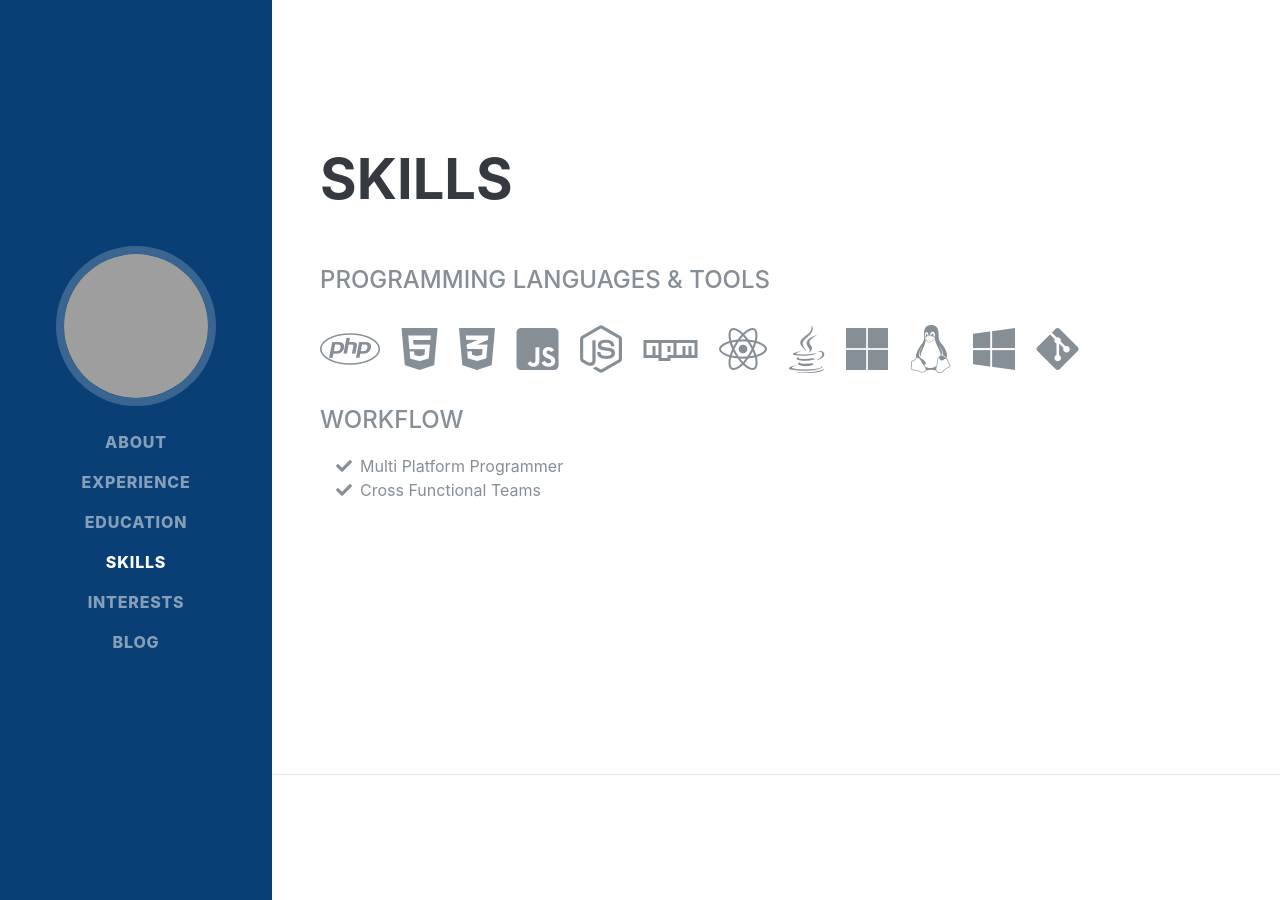
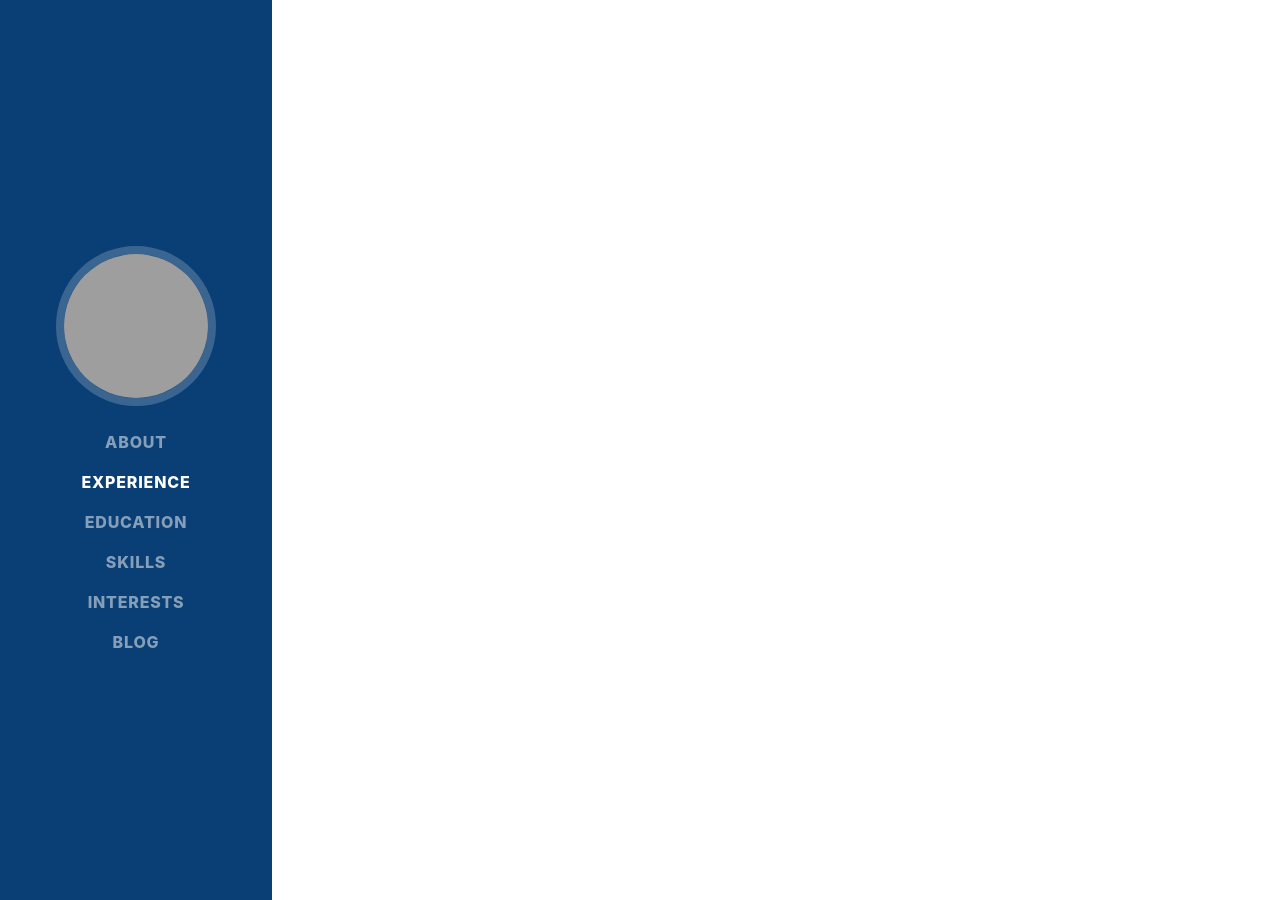
Before and after one commit to ananurdiana/ananurdiana.github.io, a Jekyll site: the page built from page_404.md, in a window 1280 px wide and 900 px high, scrolled down 3729 px. Built offline with Jekyll 4.4.1, drawn with Linux system fonts in a browser that asks for light colours; some web fonts are replaced; our own code applies the rules of GitHub Pages for plain Markdown files; some of the changed text lies outside the part shown; grey boxes are pictures that could not be loaded.

Commit message:
Update default.html

```diff
--- a/_layouts/default.html
+++ b/_layouts/default.html
@@ -97,10 +97,12 @@
 		<hr class="m-0">
 
 		<section class="resume-section p-3 p-lg-5 d-flex align-items-center">
-			{{ content }}
+			<div class="w-100">
+				{{ content }}
+			</div>
 		</section>
 
-		<section class="resume-section p-3 p-lg-5 d-flex justify-content-center" id="experience">
+		<section class="resume-section p-3 p-lg-5 d-flex align-items-center" id="experience">
 			<div class="w-100">
 				<h2 class="mb-5">Experience</h2>
 
@@ -140,125 +142,6 @@
 			</div>
 
 		</section>
-
-		<hr class="m-0">
-
-		<section class="resume-section p-3 p-lg-5 d-flex align-items-center" id="education">
-			<div class="w-100">
-				<h2 class="mb-5">Education</h2>
-
-				<div class="resume-item d-flex flex-column flex-md-row justify-content-between mb-5">
-					<div class="resume-content">
-						<h3 class="mb-0">Widyatama University</h3>
-						<div class="subheading mb-3">Bachelor of Engineering</div>
-						<div>Technical Information</div>
-						<!-- <p>GPA: 3.48</p> -->
-					</div>
-					<div class="resume-date text-md-right">
-						<span class="text-primary">2013 - 2015</span>
-					</div>
-				</div>
-
-				<div class="resume-item d-flex flex-column flex-md-row justify-content-between mb-5">
-					<div class="resume-content">
-						<h3 class="mb-0">Politeknik LP3I Bandung </h3>
-						<div class="subheading mb-3">Diploma of Informatic Management</div>
-						<div>Informatic Management</div>
-						<!-- <p>GPA: 3.67</p> -->
-					</div>
-					<div class="resume-date text-md-right">
-						<span class="text-primary">2010 - 2013</span>
-					</div>
-				</div>
-
-				<div class="resume-item d-flex flex-column flex-md-row justify-content-between">
-					<div class="resume-content">
-						<h3 class="mb-0">SMAN 1 Banjar</h3>
-						<div class="subheading mb-3">Natural Science</div>
-						<!-- <p>GPA: 3.56</p> -->
-					</div>
-					<div class="resume-date text-md-right">
-						<span class="text-primary">2007 - 2010</span>
-					</div>
-				</div>
-
-			</div>
-		</section>
-
-		<hr class="m-0">
-
-		<section class="resume-section p-3 p-lg-5 d-flex align-items-center" id="skills">
-			<div class="w-100">
-				<h2 class="mb-5">Skills</h2>
-
-				<div class="subheading mb-3">Programming Languages &amp; Tools</div>
-				<ul class="list-inline dev-icons">
-					<li class="list-inline-item">
-						<i class="fab fa-php" title="PHP"></i>
-					</li>
-					<li class="list-inline-item">
-						<i class="fab fa-html5" title="HTML5"></i>
-					</li>
-					<li class="list-inline-item">
-						<i class="fab fa-css3-alt" title="CSS3"></i>
-					</li>
-					<li class="list-inline-item">
-						<i class="fab fa-js-square" title="JavaScript"></i>
-					</li>
-					<li class="list-inline-item">
-						<i class="fab fa-node-js" title="NodeJS"></i>
-					</li>
-					<li class="list-inline-item">
-						<i class="fab fa-npm" title="NPM"></i>
-					</li>
-					<li class="list-inline-item">
-						<i class="fab fa-react" title="React Native"></i>
-					</li>
-					<li class="list-inline-item">
-						<i class="fab fa-java" title="Java SE"></i>
-					</li>
-					<li class="list-inline-item">
-						<i class="fab fa-microsoft" title="Microsoft .Net Framework (Visual Basic and C#)"></i>
-					</li>
-					<li class="list-inline-item">
-						<i class="fab fa-linux" title="Linux User and Administrator"></i>
-					</li>
-					<li class="list-inline-item">
-						<i class="fab fa-windows" title="Windows User and Administrator"></i>
-					</li>
-					<li class="list-inline-item">
-						<i class="fab fa-git-alt" title="GIT version control system"></i>
-					</li>
-
-				</ul>
-
-				<div class="subheading mb-3">Workflow</div>
-				<ul class="fa-ul mb-0">
-					<li>
-						<i class="fa-li fa fa-check"></i>
-						Multi Platform Programmer</li>
-					<li>
-						<i class="fa-li fa fa-check"></i>
-						Cross Functional Teams</li>
-
-				</ul>
-			</div>
-		</section>
-
-		<hr class="m-0">
-
-		<section class="resume-section p-3 p-lg-5 d-flex align-items-center" id="interests">
-			<div class="w-100">
-				<h2 class="mb-5">Interests</h2>
-				<p>Apart from being a developer, I enjoy most of my time being outdoors. I enjoy biking, and traveling.</p>
-				<p class="mb-0">When forced indoors, I follow a number of sci-fi and fantasy genre movies and television shows,
-					I am a gamer (but not profesional gamer), and I spend a large amount of my free time to read my favorite book
-					and exploring the latest technology advancements.</p>
-			</div>
-		</section>
-
-		<hr class="m-0">
-
 	</div>
 
 	<!-- Bootstrap core JavaScript -->
```
